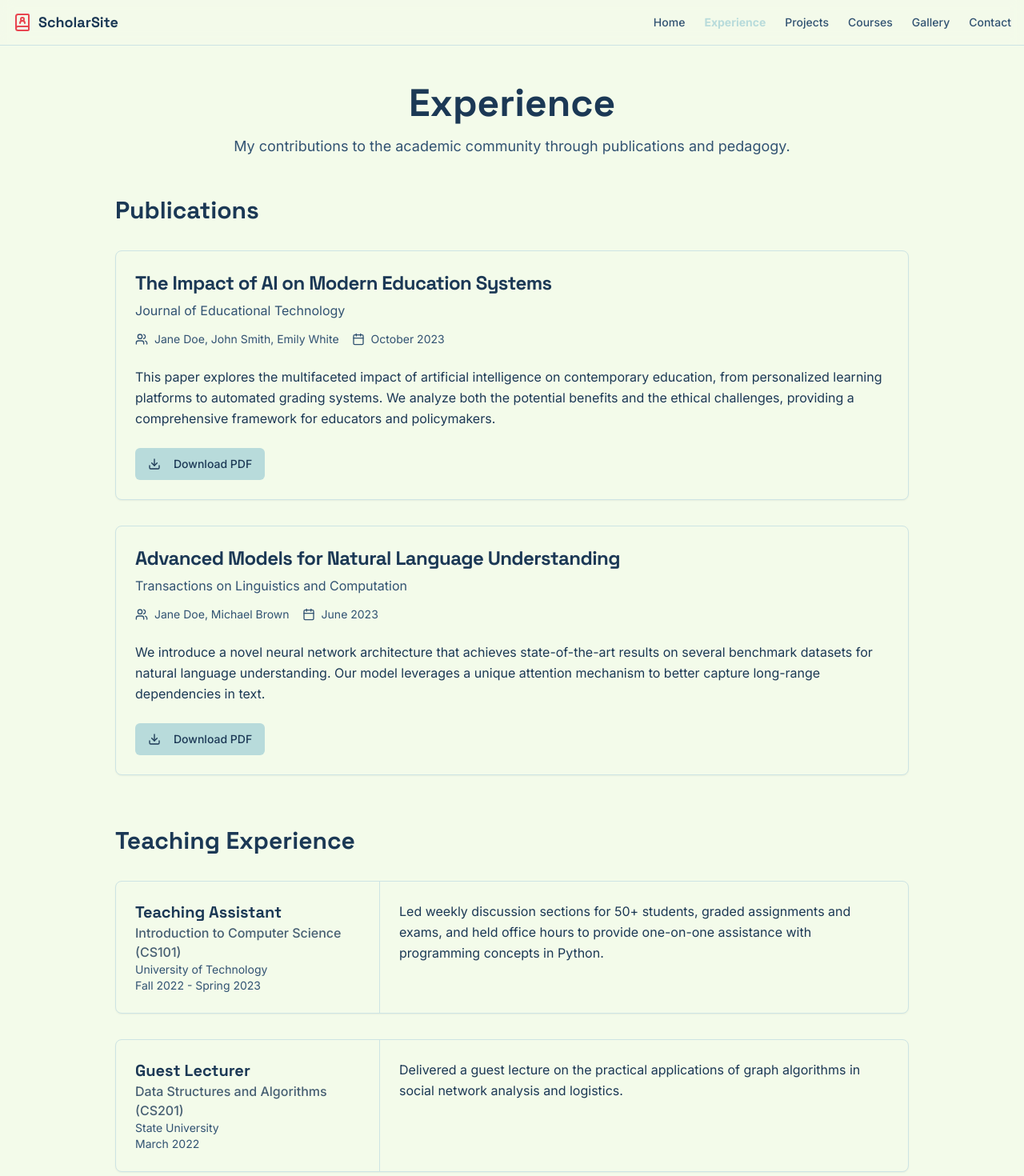
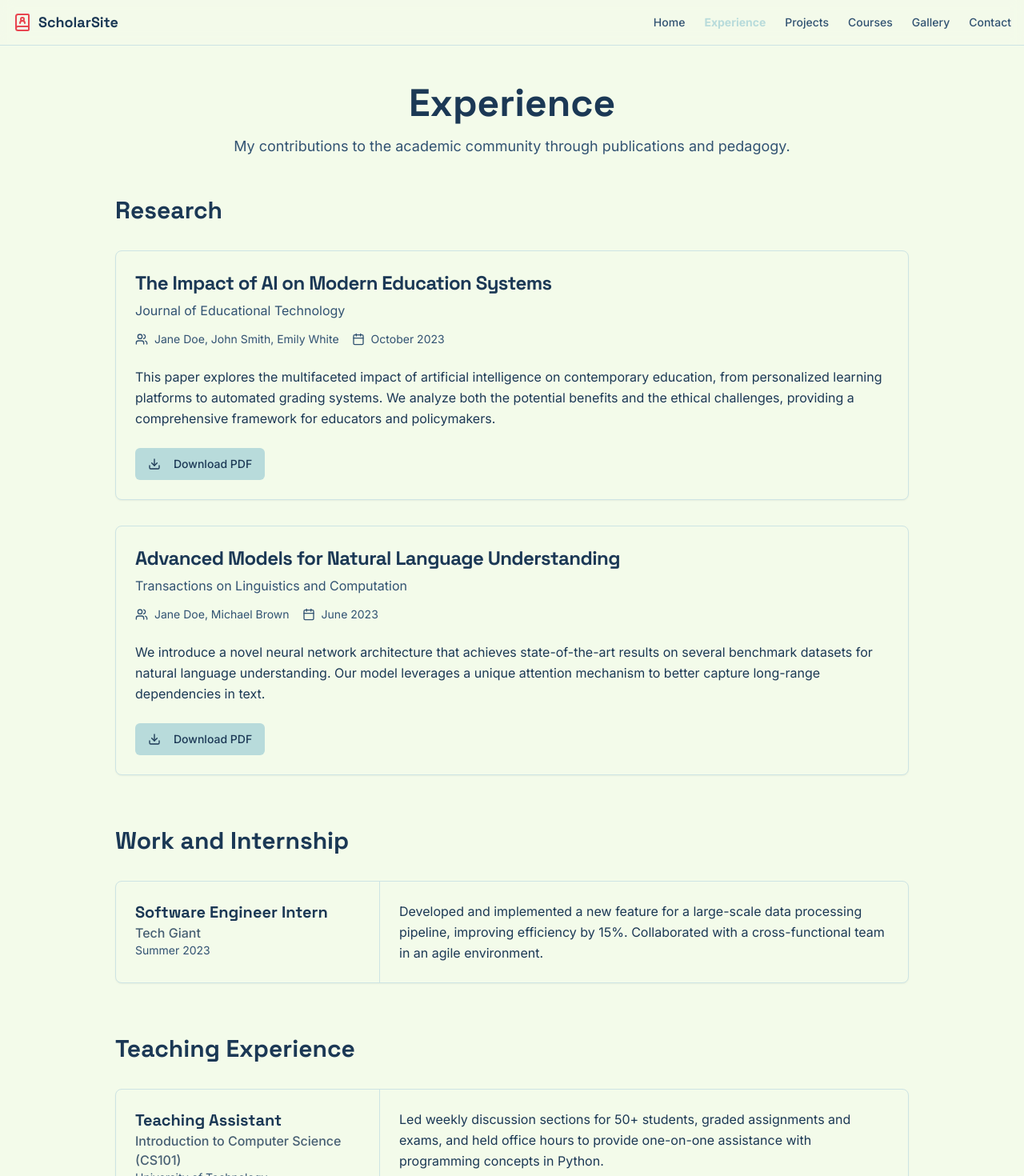
Before and after one commit to DearShervin/dearshervin.github.io, a Next.js app: page /studio/experience in a window 1280 px wide. Shown: the top 1470 px of the page at 80% size. Built offline with nearby package versions, Linux system fonts and the light colour scheme.

Commit message:
initial commit

```diff
--- a/src/app/experience/page.tsx
+++ b/src/app/experience/page.tsx
@@ -7,7 +7,7 @@ import {
   CardTitle,
 } from "@/components/ui/card";
 import { Button } from "@/components/ui/button";
-import { Download, Users, Calendar } from "lucide-react";
+import { Download, Users, Calendar, Briefcase } from "lucide-react";
 
 const researchPapers = [
   {
@@ -43,6 +43,15 @@ const teachingExperiences = [
         duration: "March 2022",
         description: "Delivered a guest lecture on the practical applications of graph algorithms in social network analysis and logistics."
     }
+];
+
+const workExperiences = [
+    {
+        role: "Software Engineer Intern",
+        company: "Tech Giant",
+        duration: "Summer 2023",
+        description: "Developed and implemented a new feature for a large-scale data processing pipeline, improving efficiency by 15%. Collaborated with a cross-functional team in an agile environment."
+    }
 ]
 
 export default function ExperiencePage() {
@@ -57,9 +66,9 @@ export default function ExperiencePage() {
         </p>
       </header>
 
-      <section id="publications">
+      <section id="research">
         <h2 className="font-headline text-3xl font-semibold mb-8">
-          Publications
+          Research
         </h2>
         <div className="space-y-8">
           {researchPapers.map((paper, index) => (
@@ -94,6 +103,26 @@ export default function ExperiencePage() {
         </div>
       </section>
 
+      <section id="work-internship" className="mt-16">
+        <h2 className="font-headline text-3xl font-semibold mb-8">
+            Work and Internship
+        </h2>
+        <div className="space-y-8">
+            {workExperiences.map((exp, index) => (
+                <Card key={index} className="flex flex-col md:flex-row">
+                    <div className="p-6 md:w-1/3 md:border-r">
+                        <h3 className="font-headline text-xl font-semibold">{exp.role}</h3>
+                        <p className="font-medium text-primary-foreground/80">{exp.company}</p>
+                        <p className="text-sm text-muted-foreground">{exp.duration}</p>
+                    </div>
+                    <div className="p-6 pt-0 md:pt-6 md:w-2/3">
+                        <p className="leading-relaxed">{exp.description}</p>
+                    </div>
+                </Card>
+            ))}
+        </div>
+      </section>
+
       <section id="teaching" className="mt-16">
         <h2 className="font-headline text-3xl font-semibold mb-8">
             Teaching Experience
```
